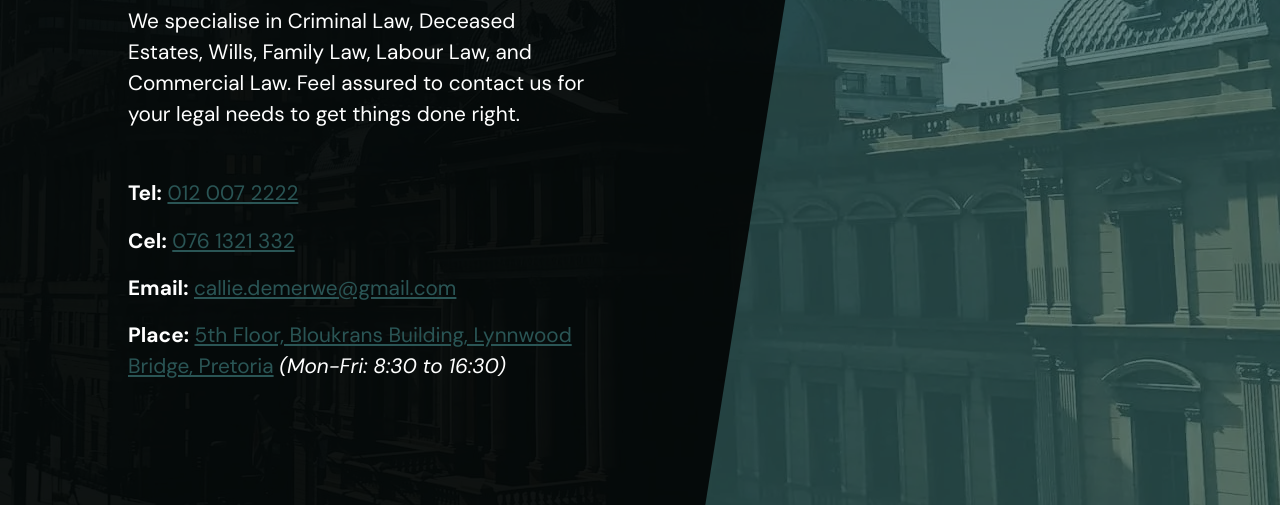
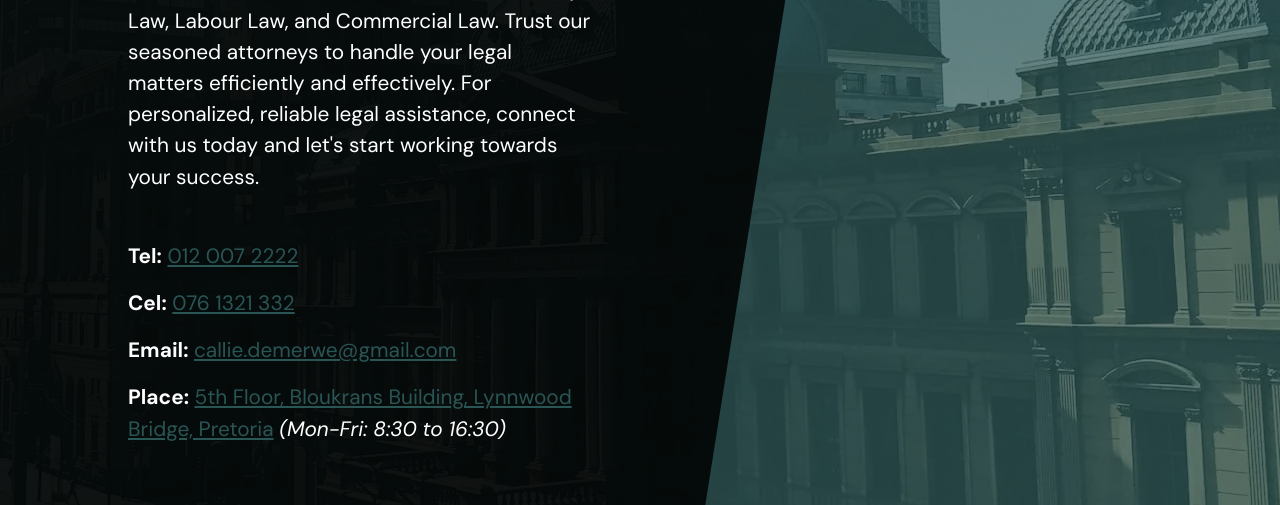
Before and after one commit to mooship/north-star, a website: page dist/index.html in a window 1280 px wide. Shown: the part 295-800 px from the top of the page. Drawn offline with Linux system fonts and the light colour scheme.

Commit message:
Update index.html

```diff
--- a/dist/index.html
+++ b/dist/index.html
@@ -9,7 +9,7 @@
     />
     <meta
       name="description"
-      content="Specialising in Criminal Law, Deceased Estates, Wills, Family Law, Labour Law, Commercial Law."
+      content="Pretoria based law firm specialising in Criminal Law, Deceased Estates, Wills, Family Law, Labour Law, Commercial Law."
     />
     <meta
       name="keywords"
@@ -59,9 +59,7 @@
         <div class="container-fluid px-4 px-lg-0">
           <h1 class="fst-italic lh-1 mb-4">VAN DER MERWE ATTORNEYS</h1>
           <p class="mb-5">
-            We specialise in Criminal Law, Deceased Estates, Wills, Family Law,
-            Labour Law, and Commercial Law. Feel assured to contact us for your
-            legal needs to get things done right.
+            At [Your Law Firm], we offer expert legal services in Criminal Law, Deceased Estates, Wills, Family Law, Labour Law, and Commercial Law. Trust our seasoned attorneys to handle your legal matters efficiently and effectively. For personalized, reliable legal assistance, connect with us today and let's start working towards your success.
           </p>
           <p><b>Tel:</b> <a href="tel:+27120072222">012 007 2222</a></p>
           <p><b>Cel:</b> <a href="tel:+27120072222">076 1321 332</a></p>
```
